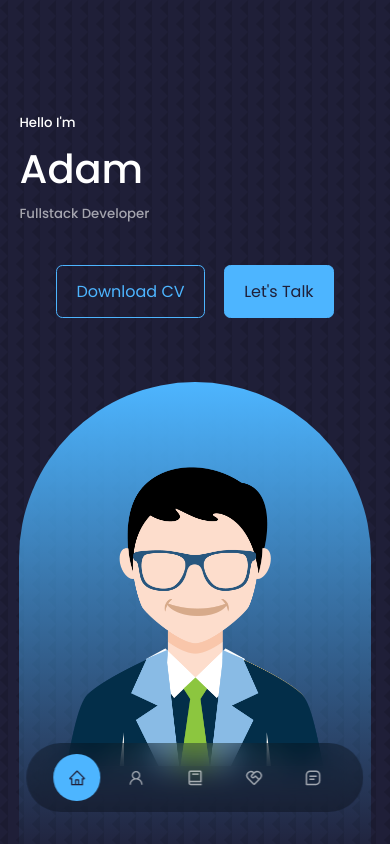
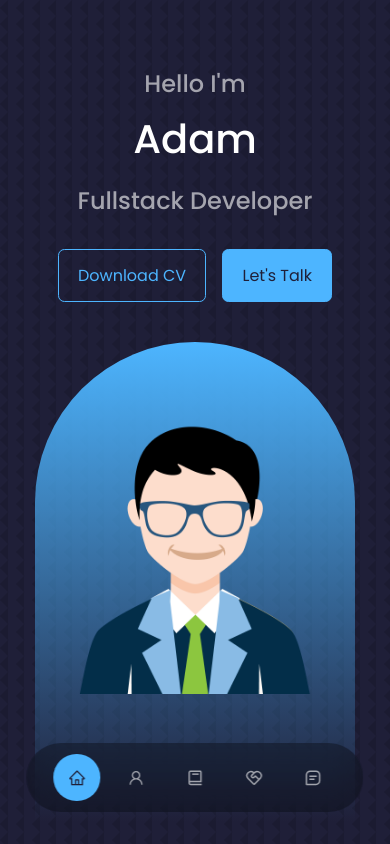
Before and after one commit to APxISO/react_portfolio, a React (Create React App) app: page / in a window 390 px wide. Shown: the top 844 px of the page. Built offline with nearby package versions, Linux system fonts and the light colour scheme; a web font is replaced by a local one.

Commit message:
all compnts built and styled

```diff
--- a/src/components/header/Header.jsx
+++ b/src/components/header/Header.jsx
@@ -7,20 +7,17 @@ import ME from '../../assets/avatarM2.png'
 const Header = () => {
   return (
     <header>
-      <div className="container header_container">
+      <section className="container header_container">
     <h5>Hello I'm </h5>
     <h1>Adam</h1>
     <h5 className='text-light'>Fullstack Developer</h5>
     <CTA/>
     <HeaderSocials/>
-
-
     <div className='me'>
       <img src={ME} alt=''/>
     </div>
     <a href='#contact' className='scroll__down'>Scroll Down</a>
-
-      </div>
+      </section>
 
       </header>
   )
--- a/src/components/header/header.css
+++ b/src/components/header/header.css
@@ -3,14 +3,16 @@ height: 100vh;
     padding-top: 7rem;
     overflow: hidden;
   }
+
   .header__container {
     text-align: center;
     height: 100%;
     position: relative;
+
   }
 
-/*----------------------------CTA-------------*/
 
+  /* =============== CTA ============== */
   .cta {
     margin-top: 2.5rem;
     display: flex;
@@ -18,9 +20,7 @@ overflow: hidden;
     justify-content: center;
   }
 
-
-/*----------------------------Heder Socials-------------*/
-
+  /* =============== HEADER SOCIALS ============== */
   .header__socials {
     display: flex;
     flex-direction: column;
@@ -29,18 +29,18 @@ overflow: hidden;
     position: absolute;
     left: 0;
     bottom: 3rem;
+    font-size: 1.5rem;
   }
 
   .header__socials::after {
-content: '';
+    content: "";
     width: 1px;
     height: 2rem;
     background: var(--color-primary);
   }
 
-/*----------------------------Header Img-------------*/
-
-.me{
+  /* =============== ME ============== */
+  .me {
     background: linear-gradient(var(--color-primary), transparent);
     width: 22rem;
     height: 30rem;
@@ -53,34 +53,46 @@ overflow: hidden;
     padding: 5rem 1.5rem 1.5rem 1.5rem;
   }
 
-/*----------------------------Scroll Down-------------*/
-
+  /* =============== SCROLL DOWN ============== */
   .scroll__down {
     position: absolute;
     right: -2.3rem;
     bottom: 5rem;
     transform: rotate(90deg);
     font-weight: 300;
-    font-size: 0.9rem;
+    font-size: 1.5rem;
   }
 
-/*-------------------------------Media Queries (Tablets)---------------*/
-
+  /* ================ MEDIA QUERIES (MEDIUM DEVICES) ================= */
   @media screen and (max-width: 1024px) {
     header {
       height: 68vh;
     }
   }
 
-/*-------------------------------Media Queries (Mobile)---------------*/
-
+  /* ================ MEDIA QUERIES (SMALL DEVICES) ================= */
   @media screen and (max-width: 600px) {
     header {
       height: 100vh;
+      padding-top: 4rem;
     }
 
-    .header__socials, .scroll__down {
+    .header__socials,
+    .scroll__down {
       display: none;
     }
 
+
+    .me {
+      width: 94%;
+      max-width: 20rem;
+      margin-top: 2.5rem;
+      justify-content: center;
     }
+
+
+    .cta {
+      margin-top: 1.7rem;
+      gap: 1rem;
+    }
+  }
--- a/src/index.css
+++ b/src/index.css
@@ -52,6 +52,8 @@ h1,h2,h3,h4,h5 {
 
 h1 {
     font-size: 2.5rem;
+    text-align: center;
+    margin-bottom: 0.5rem;
 }
 
 section {
@@ -61,6 +63,7 @@ section {
 section > h2, section > h5 {
 text-align: center;
 color: var(--color-light);
+font-size: 1.5rem;
 }
 
 section > h2 {
```
Lines whose indentation alone changed are shown as unchanged.
